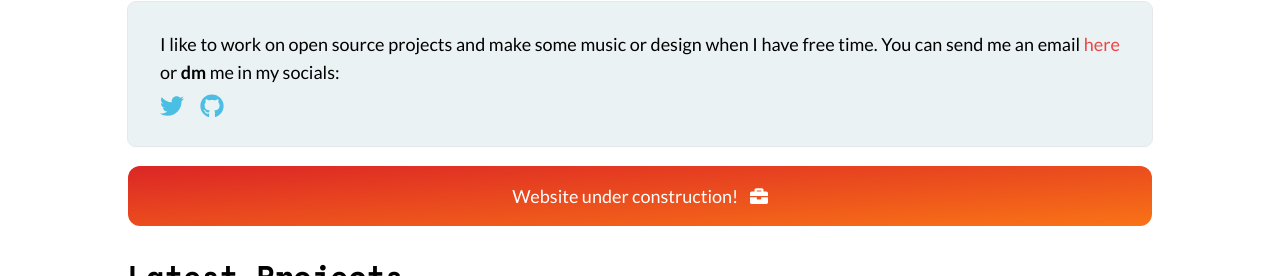
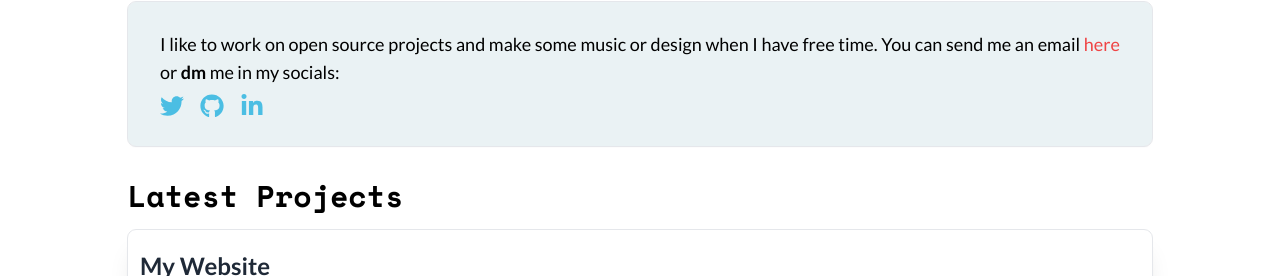
Before and after one commit to renttrent/devblog, a Next.js app: page / in a window 1280 px wide. Shown: the part 254-530 px from the top of the page. Built offline with nearby package versions, Linux system fonts and the light colour scheme.

Commit message:
added linked in

```diff
--- a/pages/about/index.jsx
+++ b/pages/about/index.jsx
@@ -2,7 +2,7 @@ import emailjs from "emailjs-com"
 import Link from "next/link"
 
 import { useState } from "react"
-import { FaGithub, FaTwitter } from "react-icons/fa"
+import { FaGithub, FaLinkedinIn, FaTwitter } from "react-icons/fa"
 
 
 
@@ -42,6 +42,9 @@ export default function About({type, template, service, userid} ) {
               </Link>
               <Link href="https://github.com/renttrent" passHref>
                 <a className="outline-none focus:text-red-500 hover:opacity-60"><FaGithub size={24}/></a>
+              </Link>
+              <Link href="https://www.linkedin.com/in/rei-b-95894bb6/" passHref>
+                <a className="outline-none focus:text-red-500 hover:opacity-60"><FaLinkedinIn size={24}/></a>
               </Link>
             </span>
           </div>
--- a/pages/index.jsx
+++ b/pages/index.jsx
@@ -1,4 +1,4 @@
-import { FaTwitter, FaGithub } from "react-icons/fa"
+import { FaTwitter, FaGithub, FaLinkedinIn } from "react-icons/fa"
 import Link from "next/link"
 import { getLatestBlogs, getLatestProjects } from "../util/getter";
 import Card from "../components/card";
@@ -28,13 +28,16 @@ export default function Home({blogs, projects, dark, setDark}) {
               <Link href="https://github.com/renttrent" passHref>
                 <a className="outline-none focus:text-red-500 hover:opacity-60"><FaGithub size={24}/></a>
               </Link>
+              <Link href="https://www.linkedin.com/in/rei-b-95894bb6/" passHref>
+                <a className="outline-none focus:text-red-500 hover:opacity-60"><FaLinkedinIn size={24}/></a>
+              </Link>
             </span>
           </div>
         </div>
-        <div className="construction w-full text-center text-lg text-white
+        {/* <div className="construction w-full text-center text-lg text-white
         bg-gradient-to-br from-red-600 to-orange-500 p-4 rounded-xl mt-5 mb-5">
           Website under construction! <FaBriefcase className="inline-block mb-1 ml-2" />
-        </div>
+        </div> */}
         <div className="latest-projects">
           <div className="font-mono text-3xl font-bold mt-8">
             Latest Projects
```
